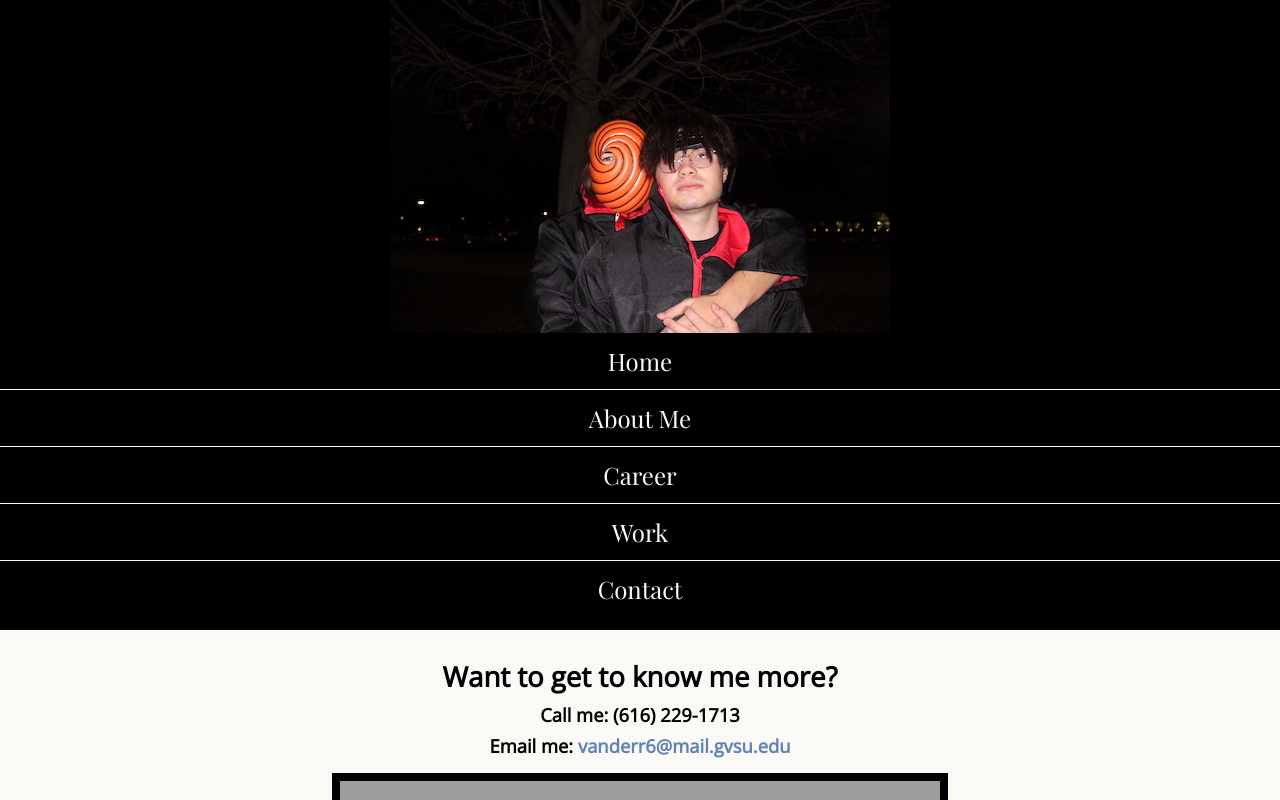
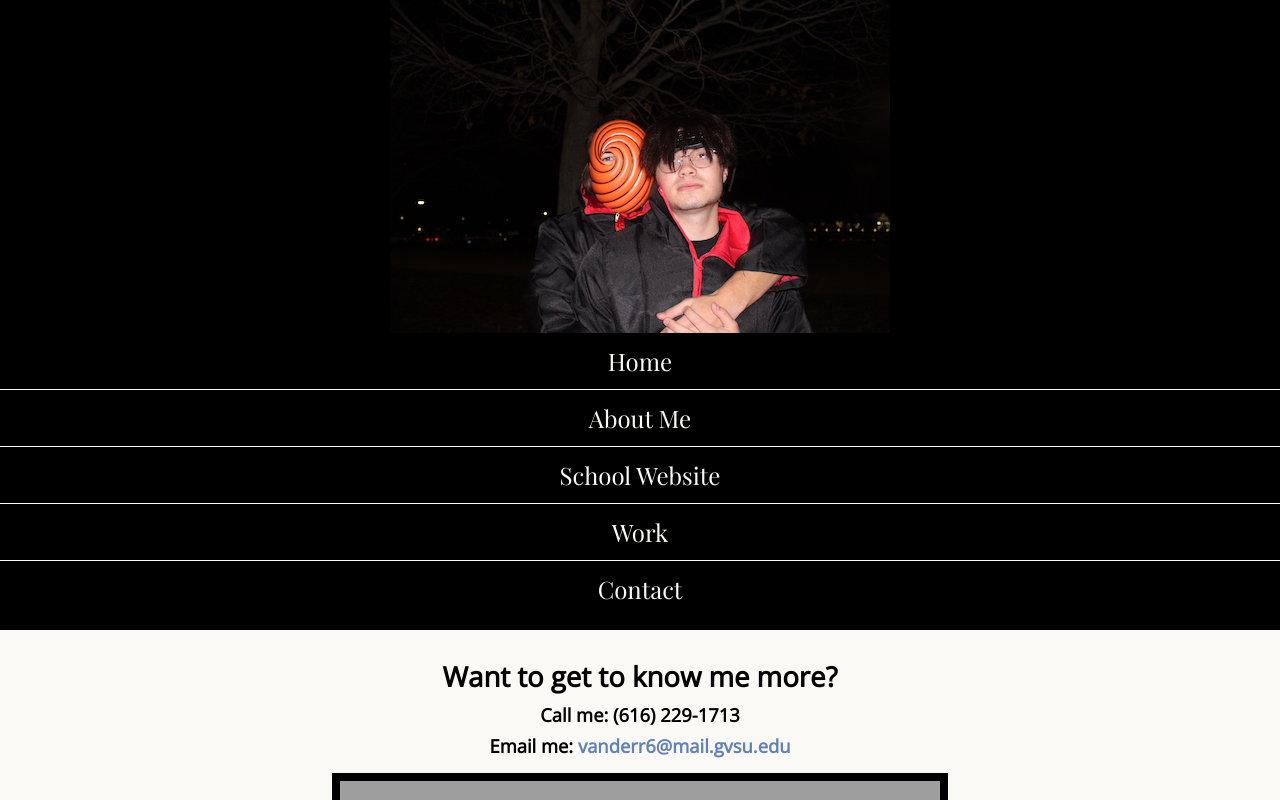
Before and after one commit to ryanvanderveen/personal-website, a plain HTML site: page contact.html in a window 1280 px wide. Shown: the top 800 px of the page. Drawn offline with nearby package versions, Linux system fonts and the light colour scheme; grey boxes are pictures that could not be loaded.

Commit message:
Update contact.html

```diff
--- a/contact.html
+++ b/contact.html
@@ -24,7 +24,7 @@
 		<ul>
 			<li><a href="index.html">Home</a></li>
 			<li><a href="about.html">About Me</a></li>
-			<li><a href="career.html">Career</a></li>
+			<li><a href="learning-index.html">School Website</a></li>
 			<li><a href="work.html">Work</a></li>
 			<li><a href="contact.html">Contact</a></li>
 		</ul>
```
